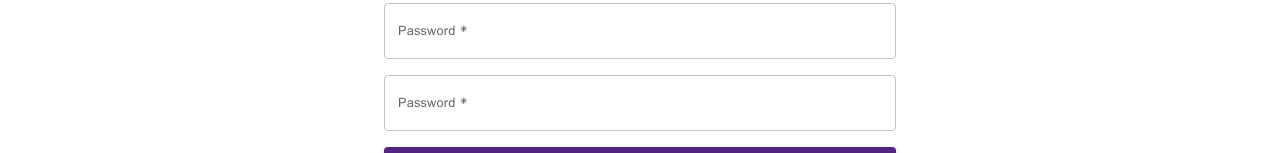
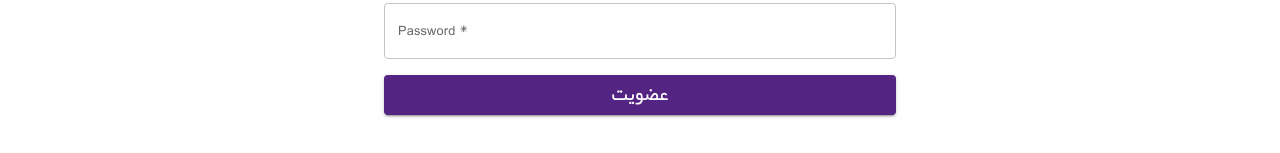
Before and after one commit to greendream21/Pet-shop, a React (Create React App) app: page /register in a window 1280 px wide. Shown: the part 254-407 px from the top of the page. Built offline with nearby package versions, Linux system fonts and the light colour scheme.

Commit message:
Inputs of Login page are made of Inputs component

```diff
--- a/src/pages/Register/Login/Login.tsx
+++ b/src/pages/Register/Login/Login.tsx
@@ -1,6 +1,7 @@
-import { TextField, Typography, FormControl, Button, ButtonBase } from "@mui/material";
+import { Typography, FormControl, Button, ButtonBase } from "@mui/material";
 
 import React from "react";
+import RegisterInputs from "../../../components/InputField/RegisterInputs/RegisterInputs";
 
 function Login() {
   const inputStyle = { width: { lg: "50%", md: "50%", xs: "75%" } };
@@ -8,8 +9,8 @@ function Login() {
   return (
     <>
       <FormControl sx={{ display: "flex", flexDirection: "column", alignItems: "center", justifyContent: "center", gap: "1rem" }}>
-        <TextField sx={inputStyle} color="secondary" required id="outlined-basic" label="Email" variant="outlined" />
-        <TextField type="password" sx={inputStyle} color="secondary" required id="outlined-basic" label="Password" variant="outlined" />
+        <RegisterInputs label="Email" type="text" />
+        <RegisterInputs label="Password" type="Password" />
         <ButtonBase sx={inputStyle}>
           <Button sx={{ p: "0.5rem", width: "100%" }} variant="contained" color="secondary">
             <Typography sx={{ textOverflow: "ellipsis", whiteSpace: "nowrap", overflow: "hidden" }}>ورود</Typography>
--- a/src/pages/Register/Signup/Signup.tsx
+++ b/src/pages/Register/Signup/Signup.tsx
@@ -1,4 +1,4 @@
-import { TextField, Typography, FormControl, Button, ButtonBase } from "@mui/material";
+import { Typography, FormControl, Button, ButtonBase } from "@mui/material";
 
 import React from "react";
 import RegisterInputs from "../../../components/InputField/RegisterInputs/RegisterInputs";
@@ -10,7 +10,6 @@ function Signup() {
       <FormControl sx={{ display: "flex", flexDirection: "column", alignItems: "center", justifyContent: "center", gap: "1rem" }}>
         <RegisterInputs label="Email" type="text" />
         <RegisterInputs label="Password" type="Password" />
-        <TextField type="password" sx={inputStyle} color="secondary" required id="outlined-basic" label="Password" variant="outlined" />
         <ButtonBase sx={inputStyle}>
           <Button sx={{ p: "0.5rem", width: "100%" }} variant="contained" color="secondary">
             <Typography sx={{ textOverflow: "ellipsis", whiteSpace: "nowrap", overflow: "hidden" }}>عضویت</Typography>
```
